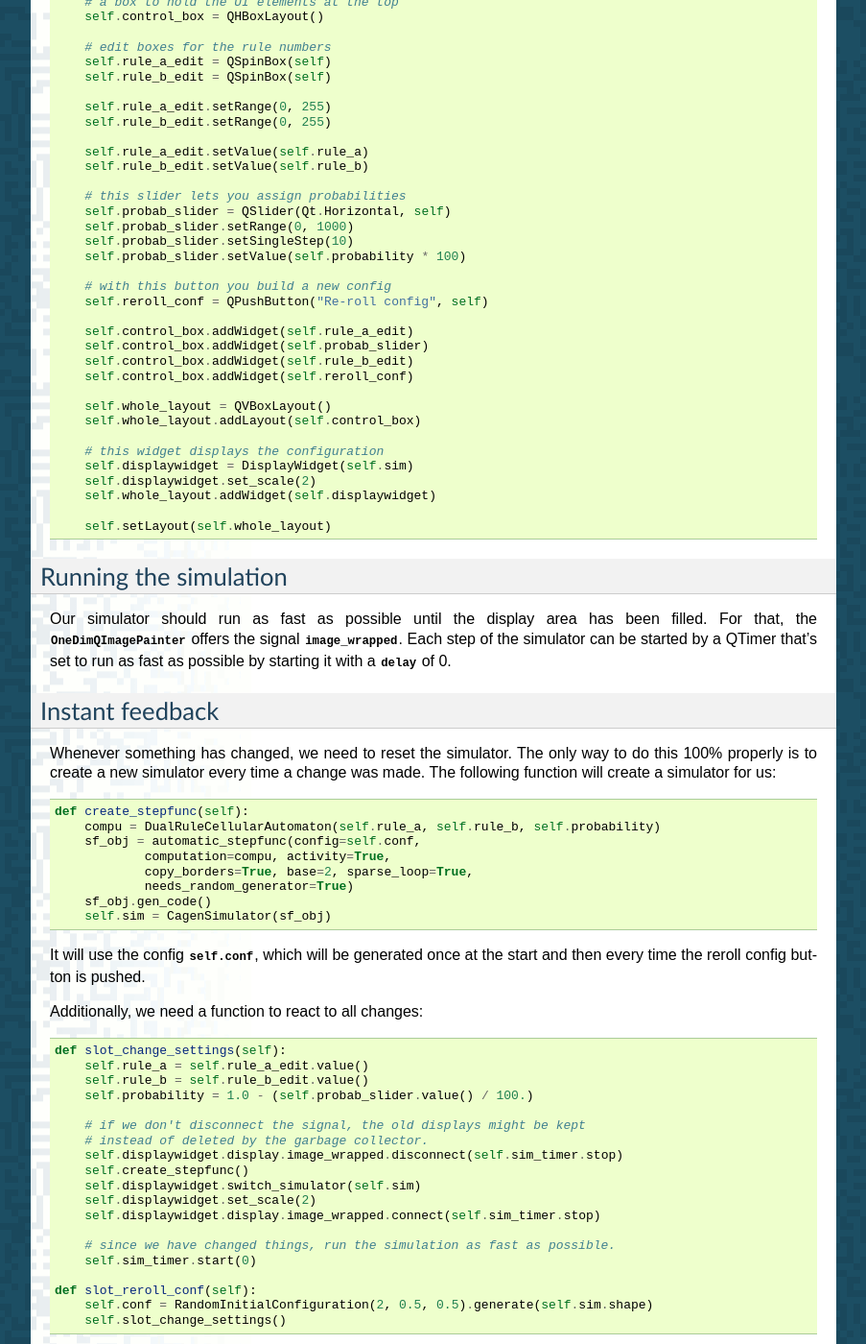
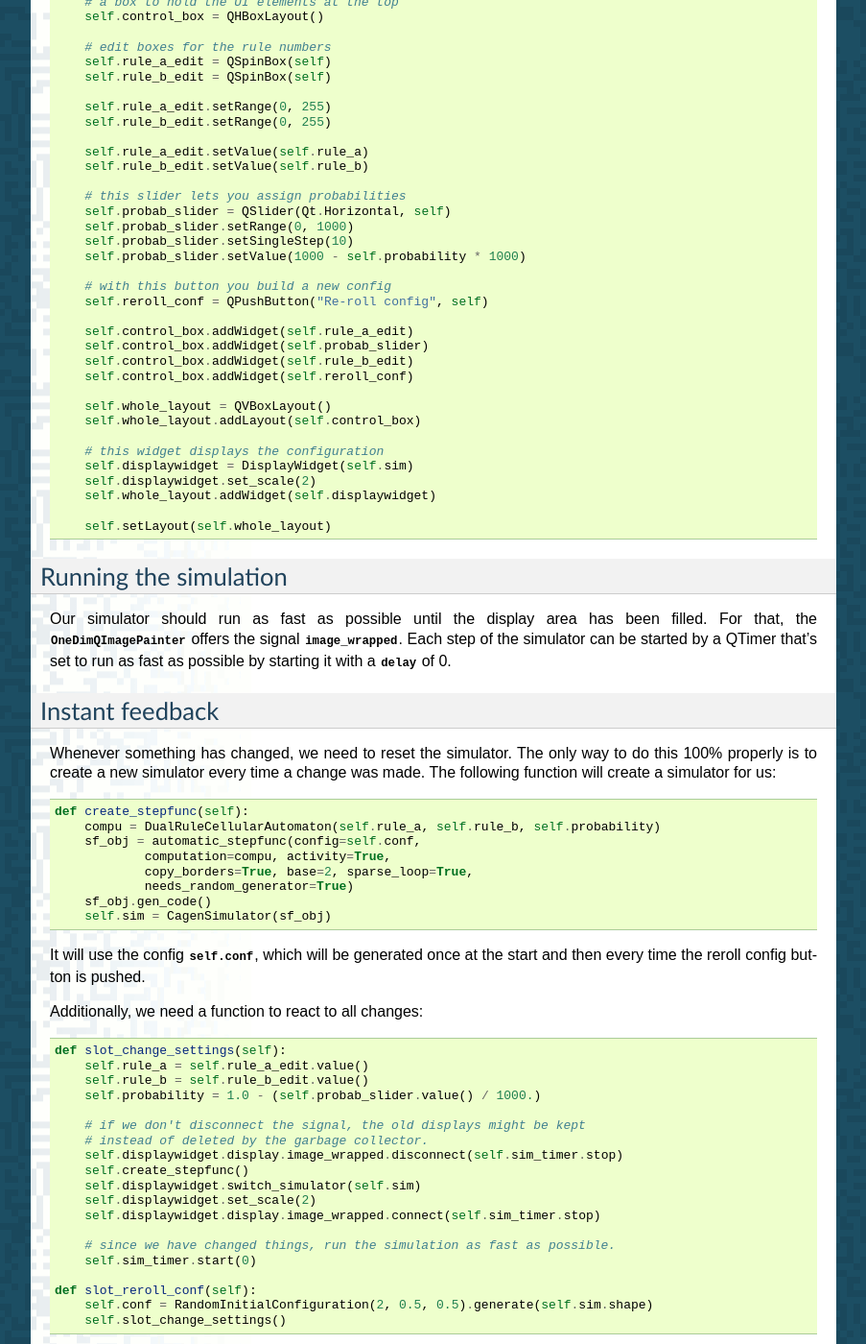
Before and after one commit to timo/zasim, a Sphinx documentation site: the page built from docs/tutorial/using_zasim_in_gui.rst, in a window 1280 px wide and 1400 px high, scrolled down 429 px. Shown: the whole window at 96% size, without its empty margins (198-1101 px from the left). Built offline with Sphinx 7.4.7, drawn with Linux system fonts in a browser that asks for light colours; formulas are drawn with MathJax 3.

Commit message:
oops. numbers are 1000-based.

```diff
--- a/docs/tutorial/using_zasim_in_gui.rst
+++ b/docs/tutorial/using_zasim_in_gui.rst
@@ -42,7 +42,7 @@ of this documentation, though. This is the code for creating the user interface:
         self.probab_slider = QSlider(Qt.Horizontal, self)
         self.probab_slider.setRange(0, 1000)
         self.probab_slider.setSingleStep(10)
-        self.probab_slider.setValue(self.probability * 100)
+        self.probab_slider.setValue(1000 - self.probability * 1000)
 
         # with this button you build a new config
         self.reroll_conf = QPushButton("Re-roll config", self)
@@ -95,7 +95,7 @@ Additionally, we need a function to react to all changes::
     def slot_change_settings(self):
         self.rule_a = self.rule_a_edit.value()
         self.rule_b = self.rule_b_edit.value()
-        self.probability = 1.0 - (self.probab_slider.value() / 100.)
+        self.probability = 1.0 - (self.probab_slider.value() / 1000.)
 
         # if we don't disconnect the signal, the old displays might be kept
         # instead of deleted by the garbage collector.
```
Also changed, not shown: 1 other file.
